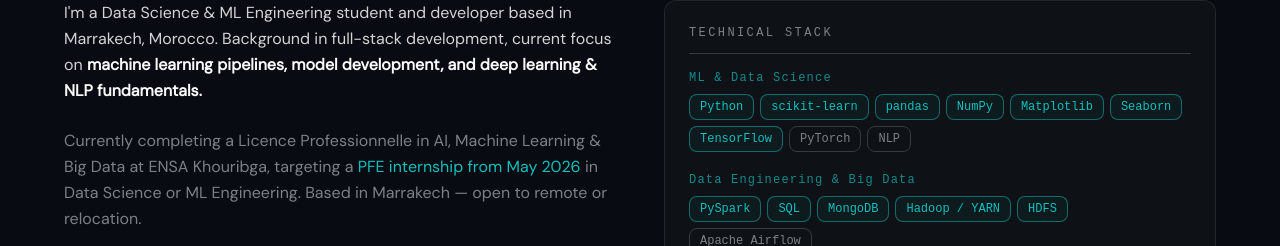
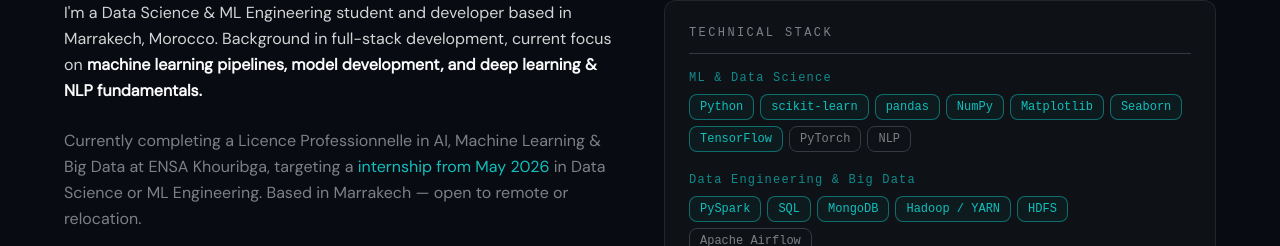
Before and after one commit to idrissiradi/portfolio, a React (Vite) app: page / in a window 1280 px wide. Shown: the part 1117-1363 px from the top of the page. Built offline with nearby package versions, Linux system fonts and the light colour scheme; a web font is replaced by a local one.

Commit message:
Update internship description in AboutSection

```diff
--- a/src/components/sections/AboutSection.tsx
+++ b/src/components/sections/AboutSection.tsx
@@ -31,7 +31,7 @@ export const AboutSection = () => {
                             I'm a Data Science & ML Engineering student and developer based in Marrakech, Morocco. Background in full-stack development, current focus on <span className="text-foreground font-semibold">machine learning pipelines, model development, and deep learning & NLP fundamentals.</span>
                         </p>
                         <p className="text-muted-foreground">
-                            Currently completing a Licence Professionnelle in AI, Machine Learning & Big Data at ENSA Khouribga, targeting a <span className="text-primary font-medium">PFE internship from May 2026</span> in Data Science or ML Engineering. Based in Marrakech — open to remote or relocation.
+                            Currently completing a Licence Professionnelle in AI, Machine Learning & Big Data at ENSA Khouribga, targeting a <span className="text-primary font-medium">internship from May 2026</span> in Data Science or ML Engineering. Based in Marrakech — open to remote or relocation.
 
                         </p>
                         {/* Quick skills grid */}
```
